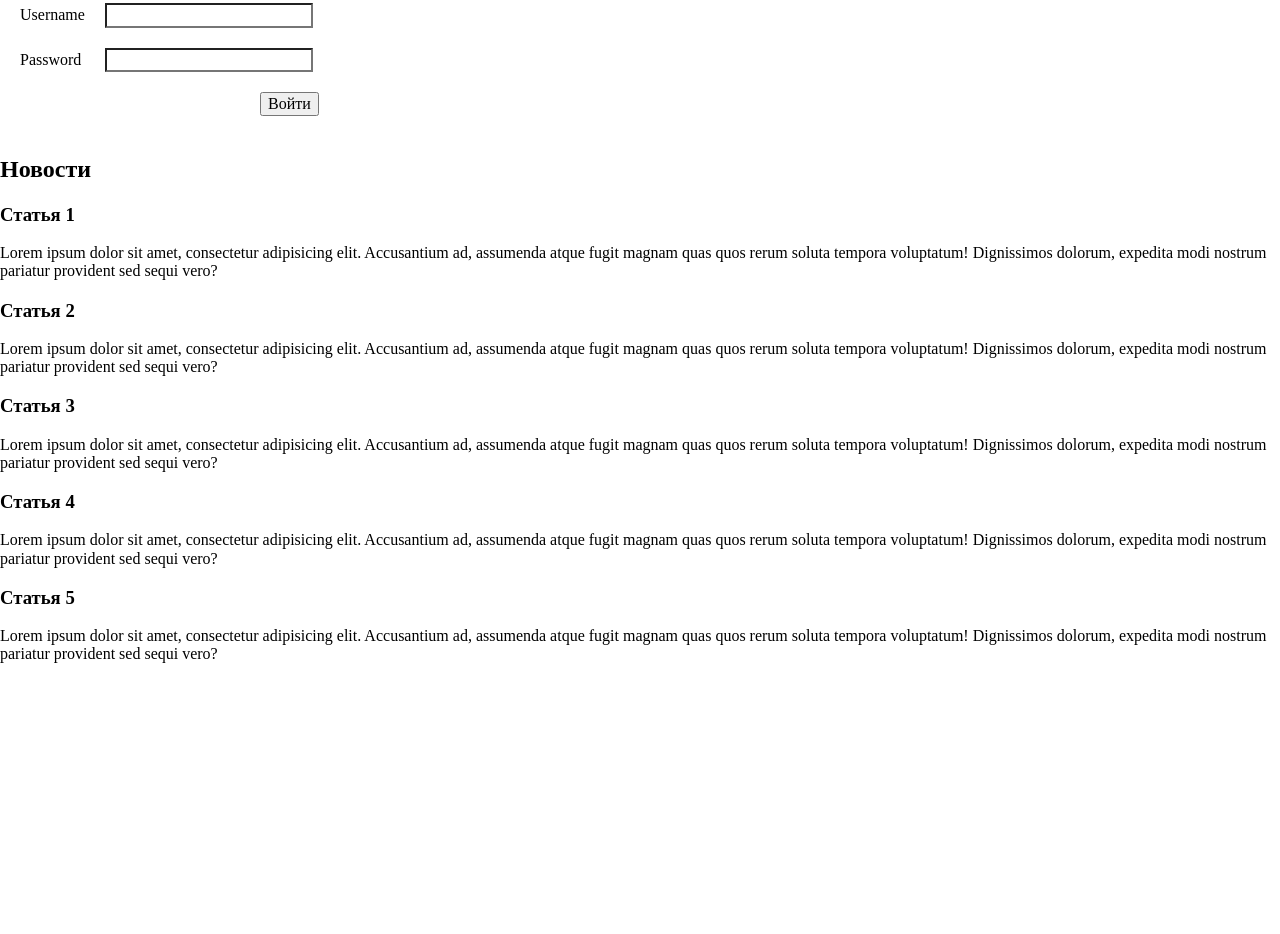
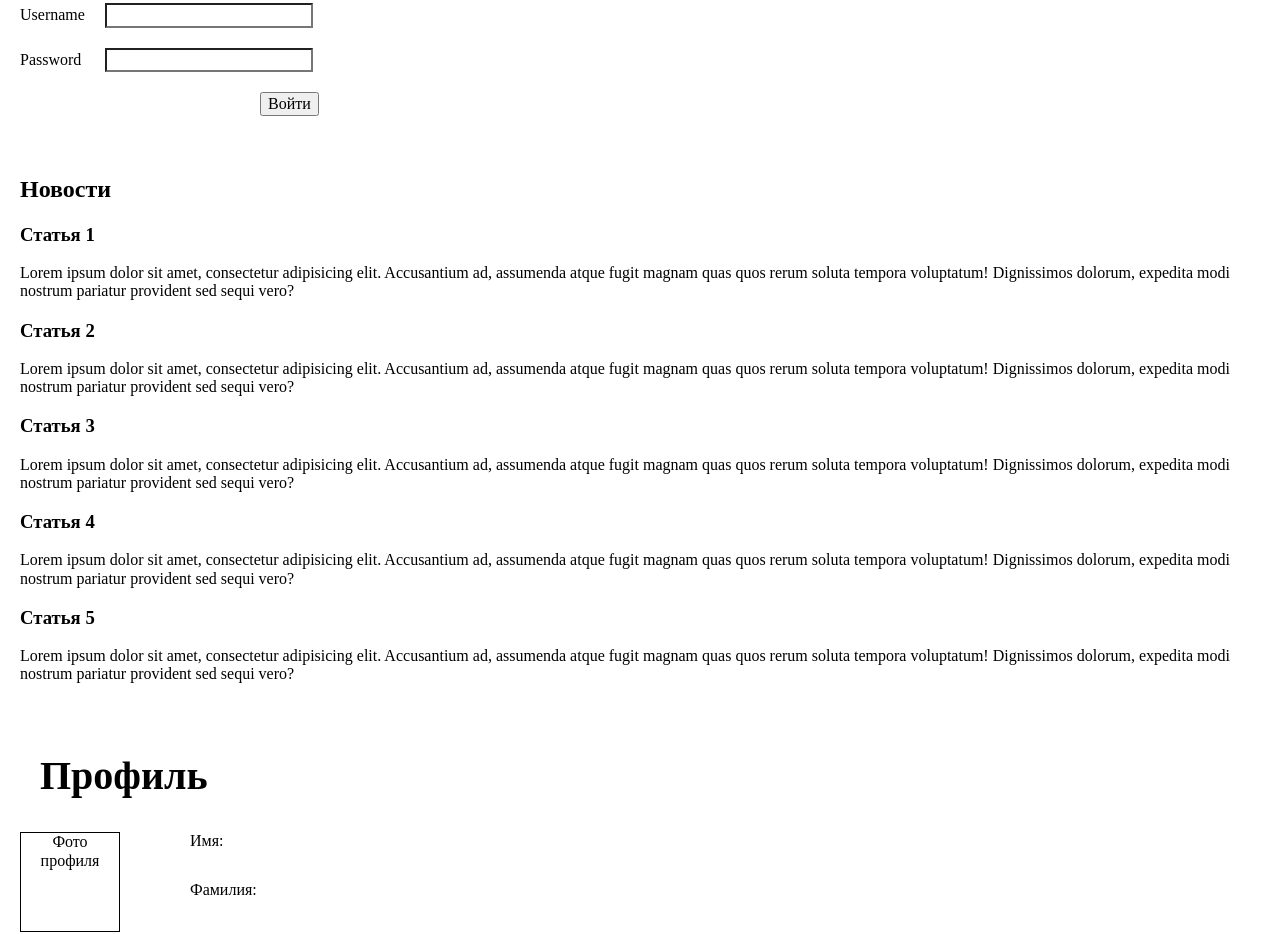
Before and after one commit to VladimirBvt/news, a React (Create React App) app in the folder news-project/: page / in a window 1280 px wide. Shown: the part 520-1454 px from the top of the page. Before the commit the page ends 1200 px from the top, so only its background shows below. Built offline with nearby package versions, Linux system fonts and the light colour scheme.

Commit message:
Создает макет страницы профиля. Рефакторинг страницы новостей.

```diff
--- a/news-project/src/components/app/app.jsx
+++ b/news-project/src/components/app/app.jsx
@@ -2,6 +2,7 @@ import "./app.css";
 import { MainPage } from "../../pages/main-page/main-page";
 import { LoginPage } from "../../pages/login-page/login-page";
 import { NewsPage } from "../../pages/news-page/news-page";
+import { ProfilePage } from "../../pages/profile-page/profile-page";
 
 function App() {
   return (
@@ -9,6 +10,7 @@ function App() {
       <MainPage />
       <LoginPage />
       <NewsPage />
+      <ProfilePage />
     </div>
   );
 }
--- a/news-project/src/pages/news-page/news-page.css
+++ b/news-project/src/pages/news-page/news-page.css
@@ -0,0 +1,3 @@
+.news {
+    padding: 20px;
+}
--- a/news-project/src/pages/news-page/news-page.jsx
+++ b/news-project/src/pages/news-page/news-page.jsx
@@ -2,7 +2,7 @@ import "./news-page.css";
 
 export const NewsPage = () => {
   return (
-    <section>
+    <section className="news">
       <h2>Новости</h2>
       <article>
         <h3>Статья 1</h3>
--- /dev/null
+++ b/news-project/src/pages/profile-page/profile-page.css
@@ -0,0 +1,24 @@
+.profile__title {
+    font-size: 40px;
+    margin-left: 40px;
+}
+
+.profile {
+    display: flex;
+    margin: 20px;
+}
+
+.profile__photo {
+    width: 100px;
+    height: 100px;
+    border: black 1px solid;
+    text-align: center;
+}
+
+.profile__wrap {
+    margin-left: 70px;
+}
+
+.profile__first-name {
+    margin-bottom: 30px;
+}
--- /dev/null
+++ b/news-project/src/pages/profile-page/profile-page.jsx
@@ -0,0 +1,16 @@
+import "./profile-page.css";
+
+export const ProfilePage = () => {
+  return (
+    <>
+      <h2 className="profile__title">Профиль</h2>
+      <div className="profile">
+        <div className="profile__photo">Фото профиля</div>
+        <div className="profile__wrap">
+          <div className="profile__first-name">Имя:</div>
+          <div className="profile__surname">Фамилия:</div>
+        </div>
+      </div>
+    </>
+  );
+};
```
